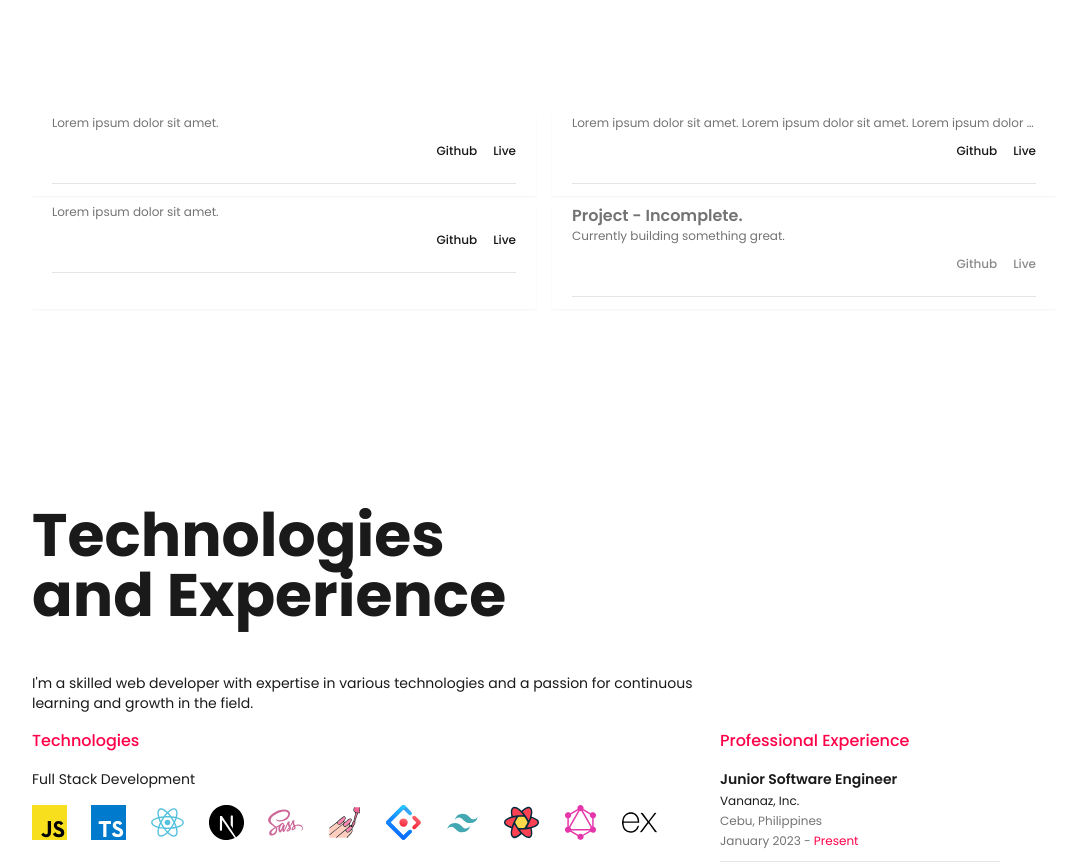
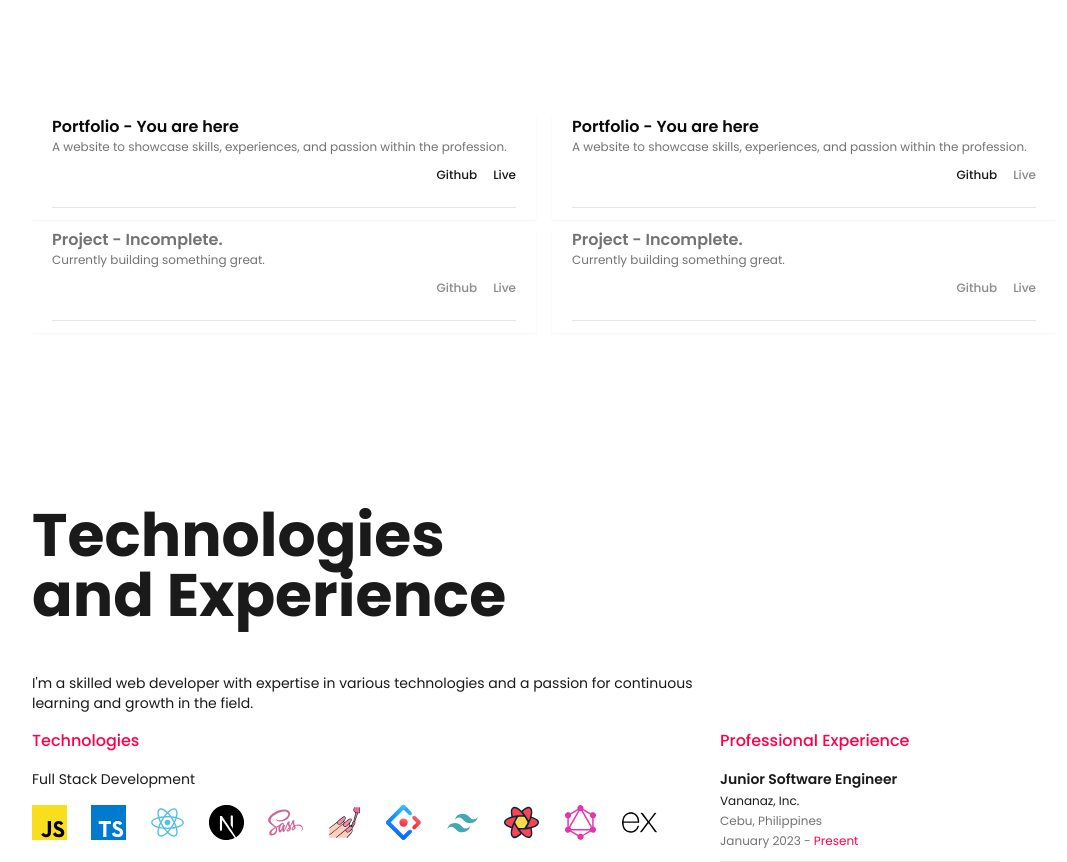
Before and after one commit to jhonangelob/portfolio-v3, a Next.js app: page / in a window 1280 px wide. Shown: the part 1387-2249 px from the top of the page, without its empty margins (96-1163 px from the left). Built offline with nearby package versions, Linux system fonts and the light colour scheme.

Commit message:
add subtitle on project object

```diff
--- a/src/constants/projects.ts
+++ b/src/constants/projects.ts
@@ -1,21 +1,18 @@
 export const projects = [
   {
-    name: 'HomeAide',
-    description: 'Lorem ipsum dolor sit amet.',
-    repository: 'portfolio',
-    link: 'google.com',
+    title: 'Portfolio',
+    subtitle: 'You are here',
+    description:
+      'A website to showcase skills, experiences, and passion within the profession.',
+    repository: 'https://github.com/jhonangelob/portfolio-v3',
+    link: 'portfolio-v3-delta-opal.vercel.app',
   },
   {
-    name: 'Test Project2',
+    title: 'Portfolio',
+    subtitle: 'You are here',
     description:
-      'Lorem ipsum dolor sit amet. Lorem ipsum dolor sit amet. Lorem ipsum dolor sit amet.',
-    repository: 'portfolio2',
-    link: 'google.com2',
-  },
-  {
-    name: 'Test Project',
-    description: 'Lorem ipsum dolor sit amet.',
-    repository: 'portfolio',
-    link: 'google.com',
+      'A website to showcase skills, experiences, and passion within the profession.',
+    repository: 'https://github.com/jhonangelob/portfolio-v3',
+    link: '',
   },
 ];
```
